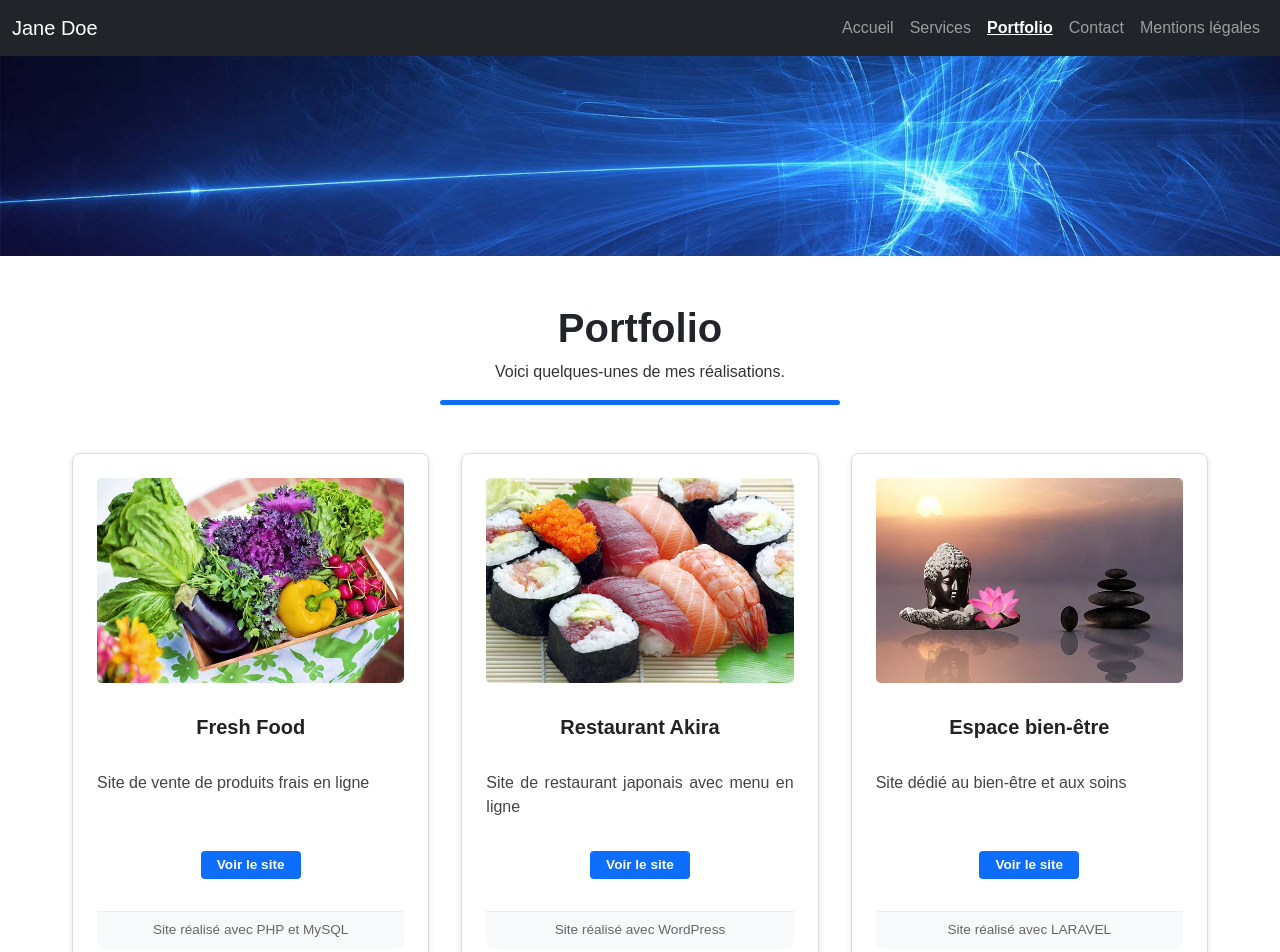
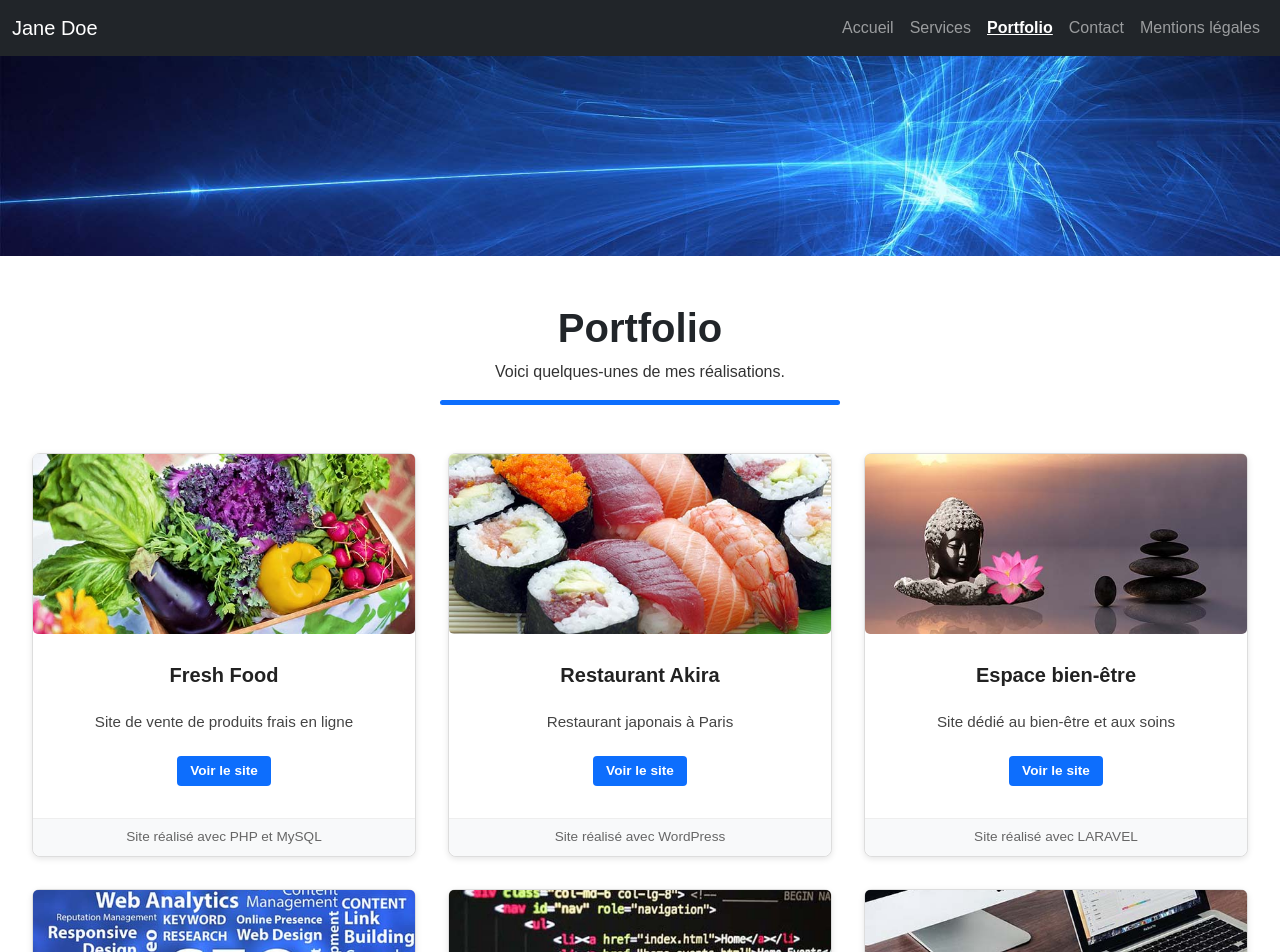
Before and after one commit to Diva-X/portofolio, a React (Create React App) app: page /portfolio in a window 1280 px wide. Shown: the top 952 px of the page. Built offline with nearby package versions, Linux system fonts and the light colour scheme.

Commit message:
finir portofolio

```diff
--- a/src/pages/Portfolio/Portfolio.jsx
+++ b/src/pages/Portfolio/Portfolio.jsx
@@ -26,7 +26,7 @@ function Portfolio() {
           <Card
             imageSrc="/images/portfolio/restaurant-japonais.jpg"
             title="Restaurant Akira"
-            description="Site de restaurant japonais avec menu en ligne"
+            description="Restaurant japonais à Paris"
             buttonText="Voir le site"
             footer="Site réalisé avec WordPress"
           />
--- a/src/pages/Portfolio/Portfolio.scss
+++ b/src/pages/Portfolio/Portfolio.scss
@@ -12,7 +12,7 @@
   }
 
   .portfolio-content {
-    max-width: 1200px;  // plus large pour laisser place à 3 cartes
+    max-width: 1400px;
     margin-left: auto;
     margin-right: auto;
     padding: 3rem 1rem;
@@ -34,8 +34,8 @@
     }
 
     .divider {
-      width: 100%;         // prend toute la largeur limitée
-      max-width: 400px;    // limite la barre bleue à 400px max
+      width: 100%;
+      max-width: 400px;
       height: 5px;
       background-color: #0d6efd;
       margin: 0 auto 3rem auto;
@@ -44,53 +44,61 @@
 
     .portfolio-cards {
       display: flex;
-      flex-wrap: wrap;          // essentiel pour que les cartes passent à la ligne
+      flex-wrap: wrap;
       justify-content: center;
-      gap: 2rem;                // espace entre cartes
+      gap: 2rem;
     }
 
     .card-container {
-      flex: 0 1 calc(33.333% - 2rem);  // 3 cartes par ligne avec prise en compte du gap
+      flex: 0 1 calc(33.333% - 2rem);
       box-sizing: border-box;
       border: 1px solid #ddd;
       border-radius: 8px;
-      padding: 1.5rem;
+      padding: 0;
       text-align: center;
       box-shadow: 0 2px 6px rgba(0, 0, 0, 0.1);
 
+      display: flex;
+      flex-direction: column;
+      /* PAS de max-height, on laisse la hauteur naturelle */
+
       .card-image img {
         width: 100%;
+        height: 180px; /* hauteur fixe raisonnable pour image, adapte si besoin */
+        object-fit: cover;
         border-radius: 5px;
-        margin-bottom: 1rem;
+        margin-bottom: 0.8rem;
       }
 
       h3 {
-        margin-bottom: 1rem;
+        margin-bottom: 0.6rem;
         font-weight: 700;
         font-size: 1.25rem;
         color: #222;
+        flex-shrink: 0;
       }
 
       p {
-        font-size: 1rem;
-        line-height: 1.5;
+        font-size: 0.95rem;
+        line-height: 1.3;
         color: #444;
-        text-align: justify;
-        margin-bottom: 1rem;
+        text-align: center;
+        margin-bottom: 0.5rem;
+        flex-grow: 1;
+        overflow: hidden;
       }
 
       button.card-button {
-        display: block;         /* pour centrer le bouton */
-        margin: 0 auto 1rem;    /* centrer horizontalement + marge en bas */
-        width: 100px;           /* largeur fixe */
-        min-width: 80px;        /* largeur minimale */
-        padding: 0.25rem 0.75rem;  /* padding */
-        font-size: 0.85rem;        /* texte réduit */
+        padding: 0.3rem 0.8rem;
+        font-size: 0.85rem;
         border: none;
         background-color: #0d6efd;
         color: white;
         border-radius: 4px;
         cursor: pointer;
+        margin: 0 auto 1rem auto; /* centrer horizontalement, réduire marge du dessus */
+        width: auto;
+        min-width: 90px;
 
         &:hover {
           background-color: #0b5ed7;
@@ -103,6 +111,8 @@
         background-color: #f8f9fa;
         padding: 0.5rem 1rem;
         border-radius: 0 0 8px 8px;
+        width: 100%;
+        margin-top: auto; /* colle le footer en bas */
       }
     }
   }
@@ -114,12 +124,12 @@
   }
 
   .card-container {
-    flex: 0 1 calc(50% - 2rem);  // 2 cartes par ligne sur tablettes
+    flex: 0 1 calc(50% - 2rem);
   }
 }
 
 @media (max-width: 600px) {
   .card-container {
-    flex: 0 1 100%;             // 1 carte par ligne sur mobiles
+    flex: 0 1 100%;
   }
 }
```
